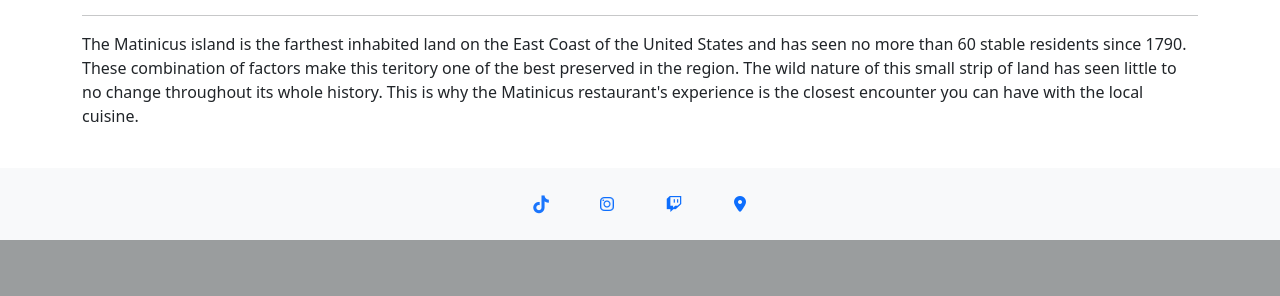
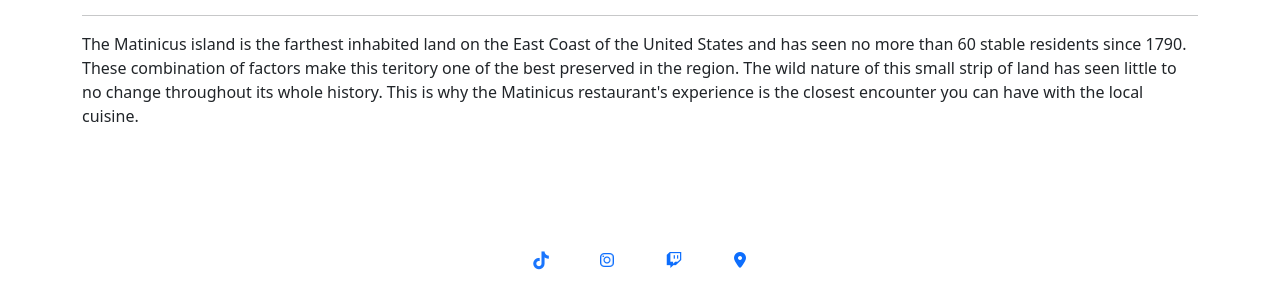
Before and after one commit to DevFabrizio/Fabrizio-Project-Four, a Django app: page /maps.html/ in a window 1280 px wide. Shown: the part 560-856 px from the top of the page. Before the commit the page ends 800 px from the top, so only its background shows below. Run offline with Django 3.2, Linux system fonts and the light colour scheme; some libraries are stand-ins or nearby versions.

Commit message:
modify style for the footer in all pages

```diff
--- a/static/css/style.css
+++ b/static/css/style.css
@@ -90,7 +90,6 @@ main {
     flex-direction: row;
     align-items: center;
     max-width: 90%;
-
 }
 
 /* maps.html */
--- a/templates/base.html
+++ b/templates/base.html
@@ -47,7 +47,7 @@
     <footer>
       <div class="container">
         <div class="row">
-          <div class="col-12 p-4 text-center fixed-bottom bg-color-red">
+          <div class="col-12 p-4 text-center bg-color-red">
             <a href="https://www.tiktok.com/login?redirect_url=https%3A%2F%2Fwww.tiktok.com%2Fen&lang=en&enter_method=mandatory" class="col-3 p-4 link-opacity-75-hover"><i class="fa-brands fa-tiktok fa-beat-fade"></i></a>
             <a href="https://www.instagram.com/" class="col-3 p-4 link-opacity-75-hover"><i class="fa-brands fa-instagram fa-flip"></i></a>
             <a href="https://www.twitch.tv/" class="col-3 p-4 link-opacity-75-hover"><i class="fa-brands fa-twitch fa-shake"></i></a>
```
